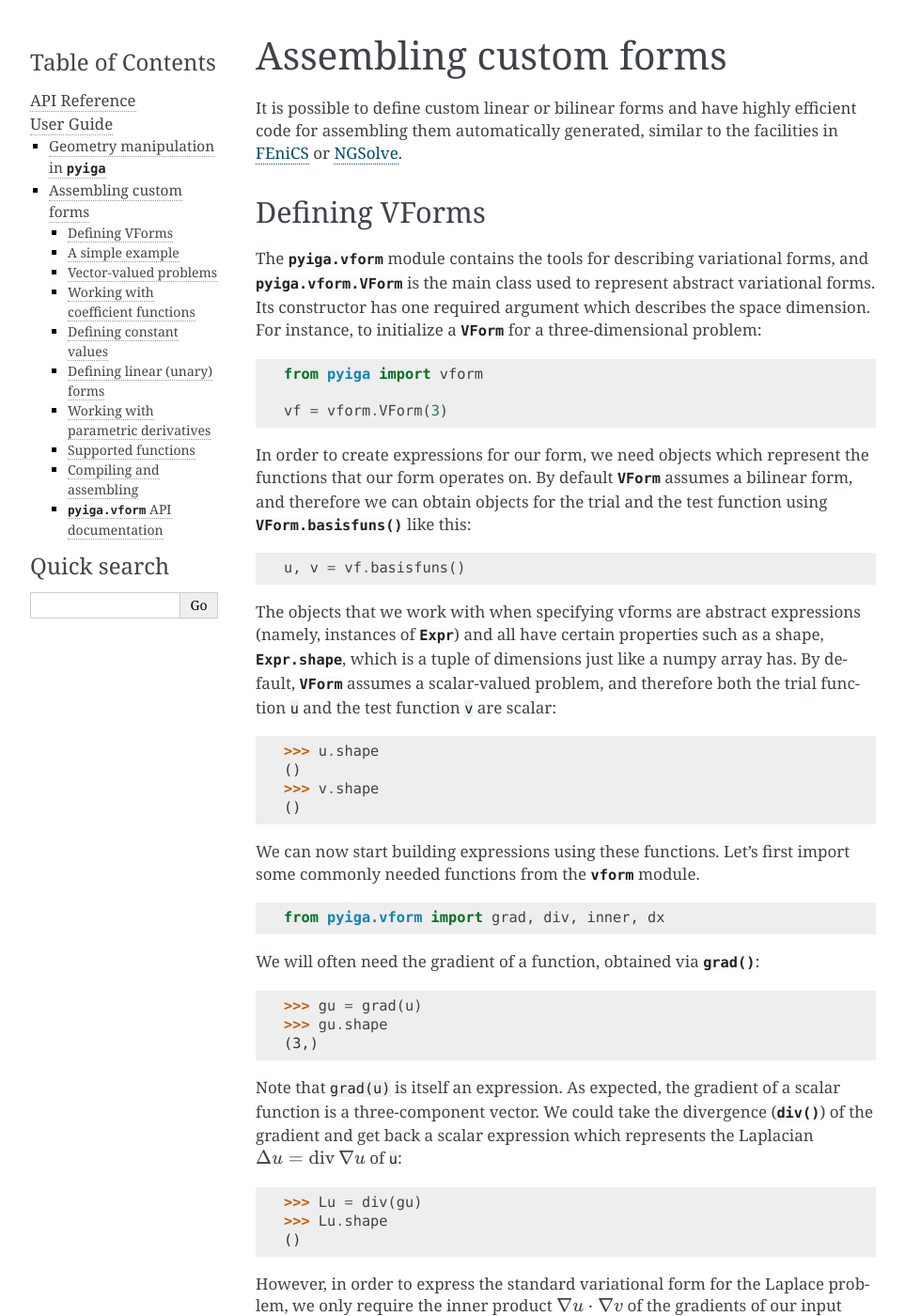
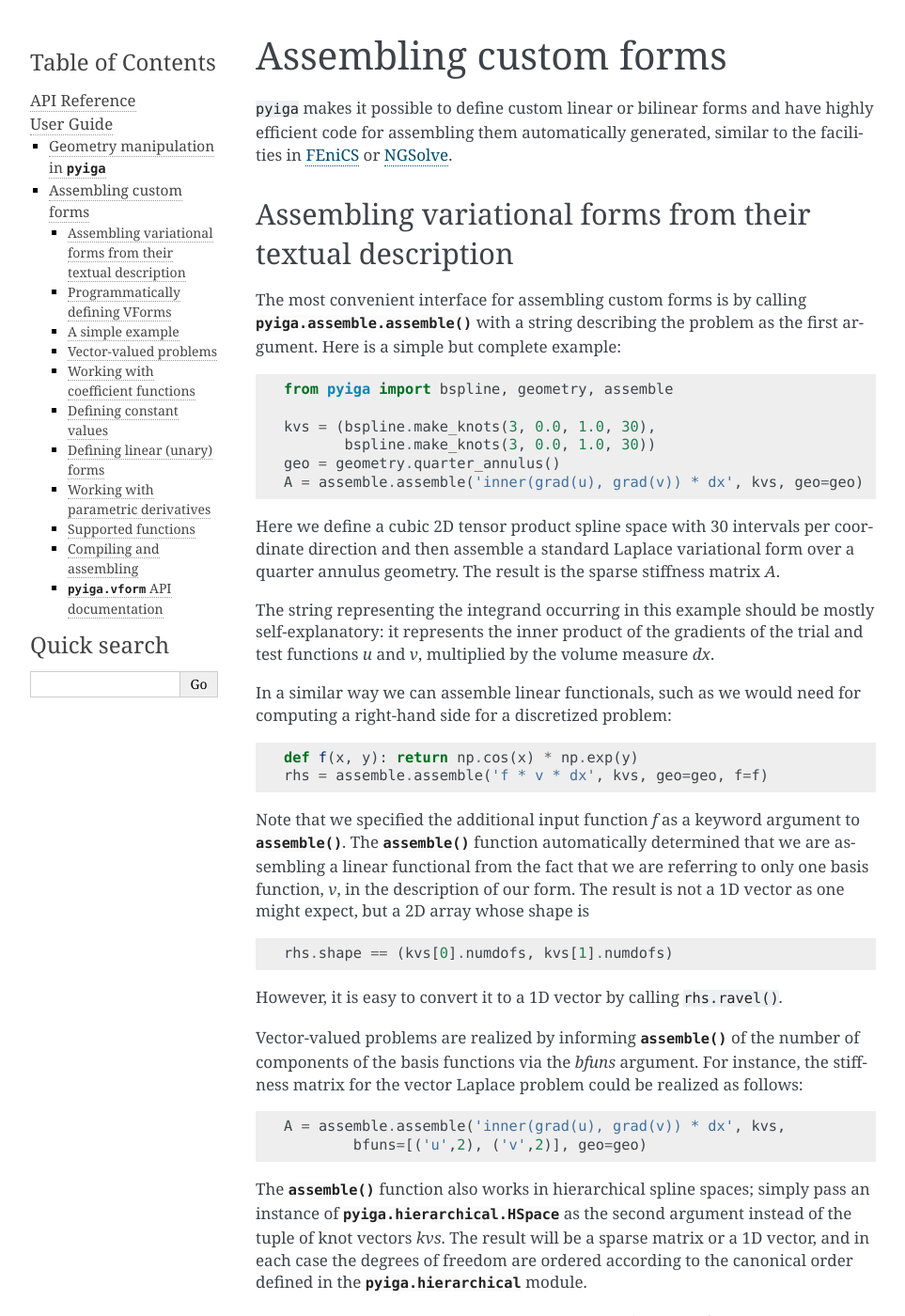
Before and after one commit to c-f-h/pyiga, a Sphinx documentation site: the page built from docs/source/guide/vforms.rst, in a window 1280 px wide and 1400 px high. Shown: the whole window at 94% size, without its empty margins (148-1111 px from the left). Built offline with Sphinx 7.4.7, drawn with Linux system fonts in a browser that asks for light colours; some of the changed text lies outside the part shown.

Commit message:
update documentation for new assembling interface

```diff
--- a/docs/source/guide/vforms.rst
+++ b/docs/source/guide/vforms.rst
@@ -1,15 +1,79 @@
 Assembling custom forms
 =======================
 
-It is possible to define custom linear or bilinear forms and have highly
+``pyiga`` makes it possible to define custom linear or bilinear forms and have highly
 efficient code for assembling them automatically generated, similar to
 the facilities in `FEniCS <https://fenicsproject.org/>`__ or
 `NGSolve <https://ngsolve.org/>`__.
 
 .. py:currentmodule:: pyiga.vform
 
-Defining VForms
----------------
+.. _sec-stringbased:
+
+Assembling variational forms from their textual description
+-----------------------------------------------------------
+
+The most convenient interface for assembling custom forms is by calling
+:func:`pyiga.assemble.assemble` with a string describing the problem as the
+first argument. Here is a simple but complete example::
+
+    from pyiga import bspline, geometry, assemble
+
+    kvs = (bspline.make_knots(3, 0.0, 1.0, 30),
+           bspline.make_knots(3, 0.0, 1.0, 30))
+    geo = geometry.quarter_annulus()
+    A = assemble.assemble('inner(grad(u), grad(v)) * dx', kvs, geo=geo)
+
+Here we define a cubic 2D tensor product spline space with 30 intervals per
+coordinate direction and then assemble a standard Laplace variational form over
+a quarter annulus geometry. The result is the sparse stiffness matrix `A`.
+
+The string representing the integrand occurring in this example should be
+mostly self-explanatory: it represents the inner product of the gradients of
+the trial and test functions `u` and `v`, multiplied by the volume measure
+`dx`.
+
+In a similar way we can assemble linear functionals, such as we would need for
+computing a right-hand side for a discretized problem::
+
+    def f(x, y): return np.cos(x) * np.exp(y)
+    rhs = assemble.assemble('f * v * dx', kvs, geo=geo, f=f)
+
+Note that we specified the additional input function `f` as a keyword argument
+to :func:`.assemble`. The :func:`.assemble` function automatically determined
+that we are assembling a linear functional from the fact that we are referring
+to only one basis function, `v`, in the description of our form. The result is
+not a 1D vector as one might expect, but a 2D array whose shape is ::
+
+    rhs.shape == (kvs[0].numdofs, kvs[1].numdofs)
+
+However, it is easy to convert it to a 1D vector by calling :code:`rhs.ravel()`.
+
+Vector-valued problems are realized by informing :func:`.assemble` of the
+number of components of the basis functions via the `bfuns` argument. For
+instance, the stiffness matrix for the vector Laplace problem could be realized
+as follows::
+
+    A = assemble.assemble('inner(grad(u), grad(v)) * dx', kvs,
+            bfuns=[('u',2), ('v',2)], geo=geo)
+
+The :func:`.assemble` function also works in hierarchical spline spaces; simply
+pass an instance of :class:`pyiga.hierarchical.HSpace` as the second argument
+instead of the tuple of knot vectors `kvs`. The result will be a sparse matrix
+or a 1D vector, and in each case the degrees of freedom are ordered according
+to the canonical order defined in the :mod:`pyiga.hierarchical` module.
+
+For most problems, this simple string-based interface is sufficient to generate
+all required matrices and vectors. However, in some edge cases it may be
+necessary to define a custom vform by hand. The remainder of this document
+describes the internals of how to create such objects. It also gives a more
+formal description of how the expressions occurring in the strings above should
+be interpreted. In essence, these strings are nothing but Python expressions
+evaluated in a context where the members of the :mod:`pyiga.vform` module are
+made available.
+
+Programmatically defining VForms
+--------------------------------
 
 The :mod:`pyiga.vform` module contains the tools for describing variational
 forms, and :class:`pyiga.vform.VForm` is the main class used to represent
@@ -82,12 +146,12 @@ and for matrices, it is the Frobenius product.
 .. _UFL documentation: https://readthedocs.org/projects/fenics-ufl/downloads/pdf/latest/
 
 Finally we want to represent the integral of this expression over the
-computational domain. We do this by multiplying with the symbol :attr:`dx`::
+computational domain. We do this by multiplying with the symbol :data:`dx`::
 
     integral = inner(grad(u), grad(v)) * dx
 
-Internally, :attr:`dx` is actually a scalar expression which represents the
-determinant of the Jacobian of the geometry map, i.e., the scalar term
+Internally, :data:`dx` is actually a scalar expression which represents the
+absolute value of the determinant of the geometry Jacobian, i.e., the scalar term
 that stems from transforming the integrand from the physical domain to
 the parameter domain.
 
@@ -97,8 +161,12 @@ the intermediate steps and variables and simply do ::
 
     vf.add(inner(grad(u), grad(v)) * dx)
 
+Note that the expression passed to :meth:`VForm.add` here is exactly the string
+we passed to :func:`.assemble` in the first example in :ref:`the previous section
+<sec-stringbased>`.
+
 A simple example
-------------------
+----------------
 
 It’s usually convenient to define vforms in their own functions so that
 we don’t pollute the global namespace with the definitions from the
@@ -190,8 +258,9 @@ would do ::
     u, v = vf.basisfuns()
     vf.add(coeff * inner(grad(u), grad(v)) * dx)
 
-Input fields can be declared vector- or matrix-valued simply by
-prescribing their shape::
+Input fields can be declared vector- or matrix-valued simply by prescribing
+their shape. In this example, we declare a 2x2 matrix-valued coefficient
+function::
 
     >>> vf = vform.VForm(2)
     >>> coeff = vf.input('coeff', shape=(2,2))
@@ -214,6 +283,13 @@ the parameter domain. If your input function is given in terms of physical
 coordinates, declare it as follows::
 
     coeff = vf.input('coeff', physical=True)
+
+.. note::
+    In the simple string-based interface described in :ref:`the first section
+    <sec-stringbased>`, functions passed as :class:`.BSplineFunc` or similar
+    objects are assumed to be given in parametric coordinates, whereas standard
+    Python functions are assumed to be given in physical coordinates.  This
+    simple heuristic usually produces the expected result.
 
 For performance reasons, it is sometimes beneficial to be able to update
 a single input function without recreating the entire assembler class,
@@ -252,13 +328,15 @@ constant values using the :func:`as_expr`, :func:`as_vector`, and
 
 We can then work with these constants exactly as with any other expression.
 
-For constant scalar values, the coercion to expressions is performed
-implicitly, making :func:`as_expr` unnecessary. This means that we can directly
-write, e.g. ::
+For constant scalar values as well as tuples of constants or expressions, the
+coercion to expressions is performed implicitly, making :func:`as_expr` and
+:func:`as_vector` unnecessary in these cases. This means that we can directly
+write expressions such as ::
 
     vf.add(inner(3 * grad(u), grad(v)) * dx)
+    vf.add(inner((2.0, 3.0), grad(u)) * dx)
 
-This example also shows that multiplication of a scalar with a vector works as
+The first example also shows that multiplication of a scalar with a vector works as
 expected, i.e., the vector is multiplied componentwise with the scalar.
 
 Defining linear (unary) forms
@@ -303,21 +381,24 @@ like this::
 
 You can compute both parametric and physical derivatives of basis functions as
 well as input fields given in parametric coordinates. An input field that is
-given in terms of physical coordinates only support physical derivatives.
+given in terms of physical coordinates only supports physical derivatives.
 
-Note that the symbol :attr:`dx` still includes the geometry Jacobian, and
+Note that the symbol :data:`dx` still includes the geometry Jacobian, and
 therefore you should not multiply your expression with it if you want to
-integrate over the parameter domain instead of the physical domain.
+integrate over the parameter domain instead of the physical domain.  In this
+case, you should multiply your expression with the attribute
+:attr:`HSpace.GaussWeight` instead, which represents the weight for the Gauss
+quadrature. Usually, the weight is automatically subsumed into :data:`dx`.
 
 
 Supported functions
 -------------------
 
 The following functions and expressions are implemented in
-``pyiga.vform`` and have the same semantics as in the UFL language
+:mod:`pyiga.vform` and have the same semantics as in the UFL language
 (see the `UFL documentation`_):
 
-:attr:`dx`
+:data:`dx`
 :func:`Dx`
 :func:`grad`
 :func:`div`
```
